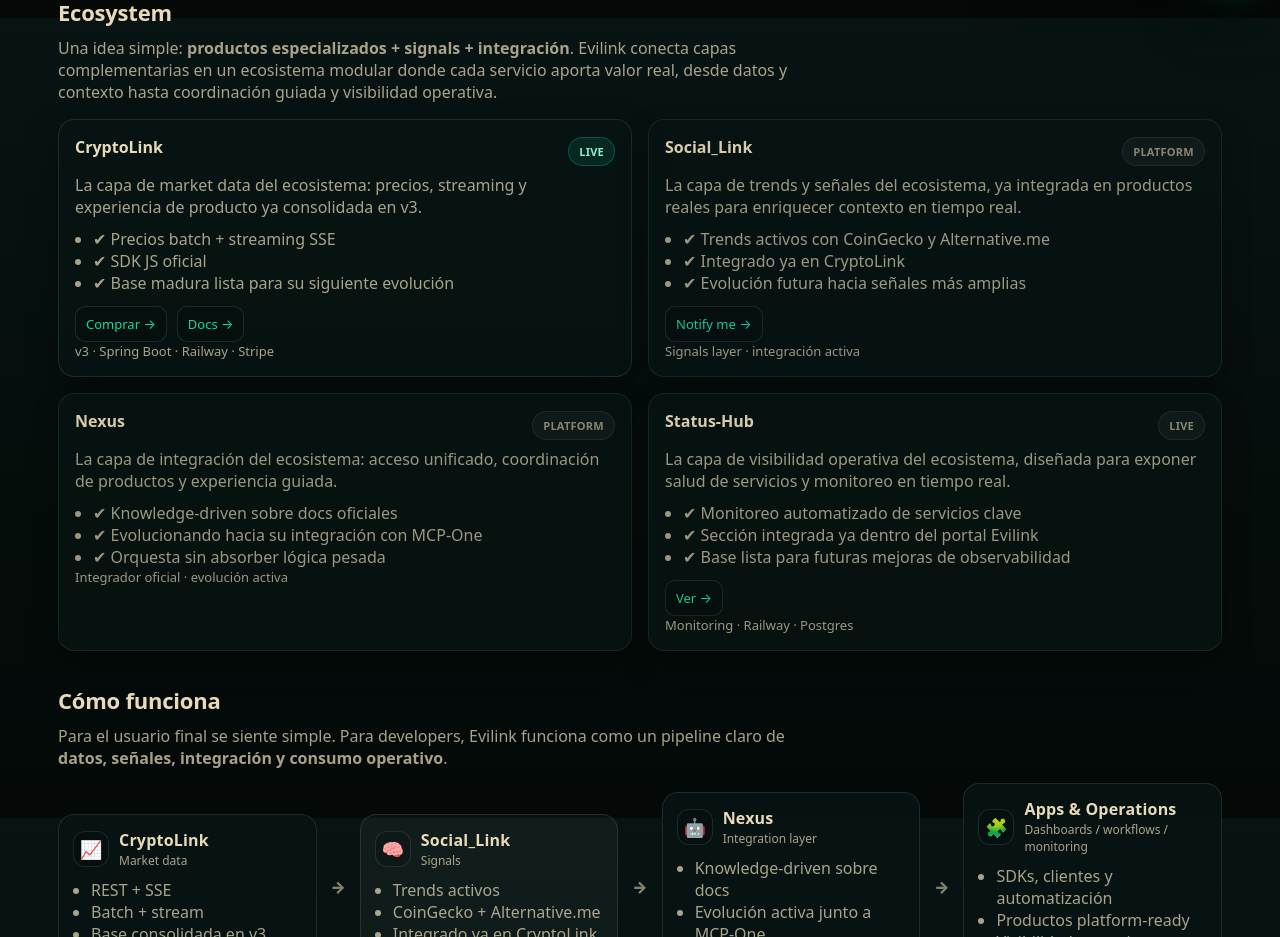
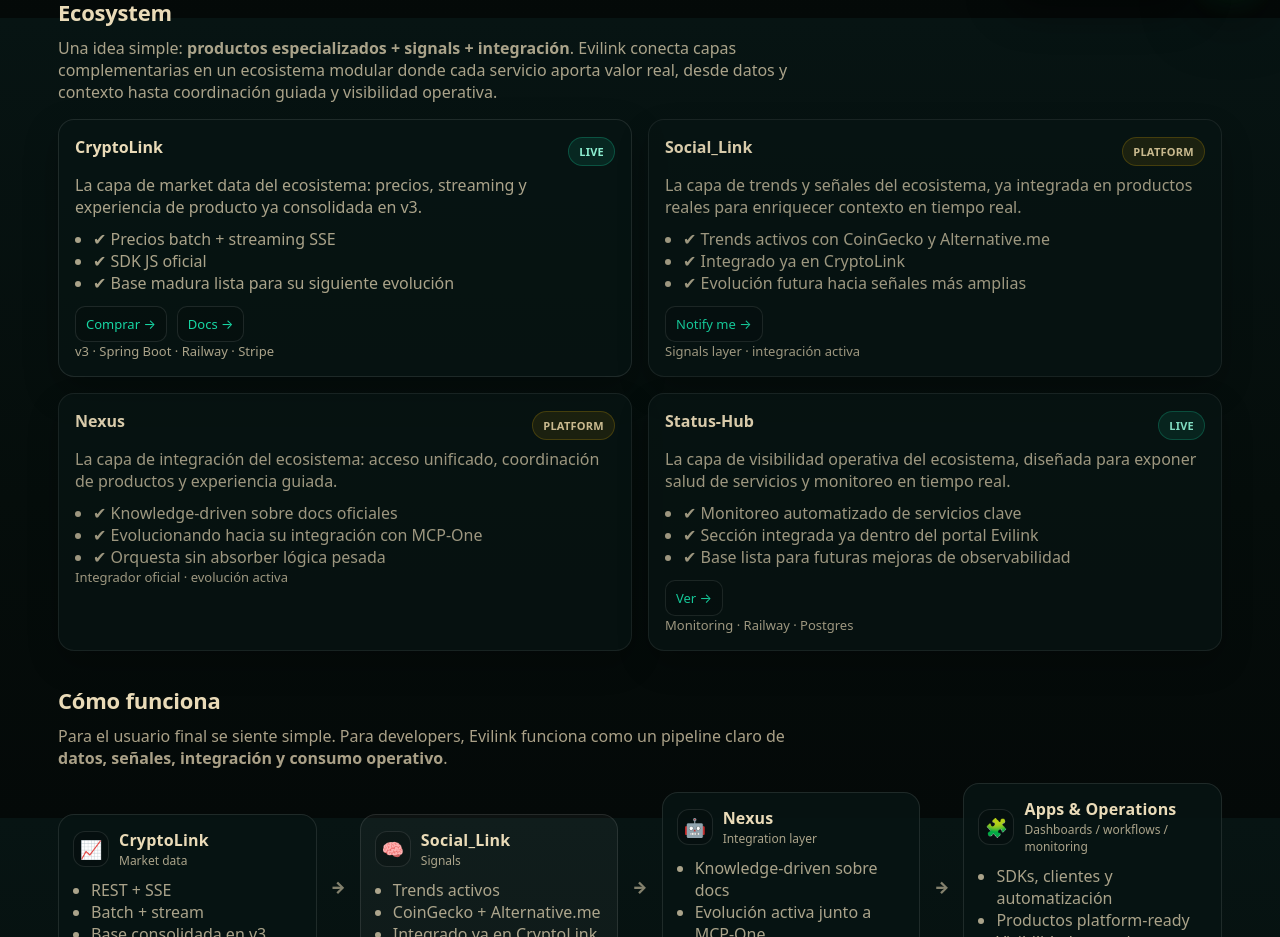
Before and after one commit to IanMartin16/evilink, a Next.js app: page / in a window 1280 px wide. Shown: the part 782-1719 px from the top of the page. Built offline with nearby package versions, Linux system fonts and the light colour scheme.

Commit message:
Update: monthly update about new site information

```diff
--- a/app/page.tsx
+++ b/app/page.tsx
@@ -191,7 +191,7 @@
         <article className="card card-muted">
           <div className="card-top">
             <h3>Social_Link</h3>
-              <span className="badge badge-dev">PLATFORM</span>
+              <span className="badge badge-launch">PLATFORM</span>
           </div>
             <p>La capa de trends y señales del ecosistema, ya integrada en productos reales para enriquecer contexto en tiempo real.</p>
               <ul className="card-list">
@@ -215,7 +215,7 @@
         <article className="card card-muted">
           <div className="card-top">
             <h3>Nexus</h3>
-              <span className="badge badge-dev">PLATFORM</span>
+              <span className="badge badge-launch">PLATFORM</span>
               </div>
               <p>La capa de integración del ecosistema: acceso unificado, coordinación de productos y experiencia guiada.</p>
                 <ul className="card-list">
@@ -229,7 +229,7 @@
         <article className="card card-muted">
           <div className="card-top">
             <h3>Status-Hub</h3>
-              <span className="badge badge-dev">LIVE</span>
+              <span className="badge badge-live">LIVE</span>
           </div>
           <p>La capa de visibilidad operativa del ecosistema, diseñada para exponer salud de servicios y monitoreo en tiempo real.</p>
             <ul className="card-list">
```
